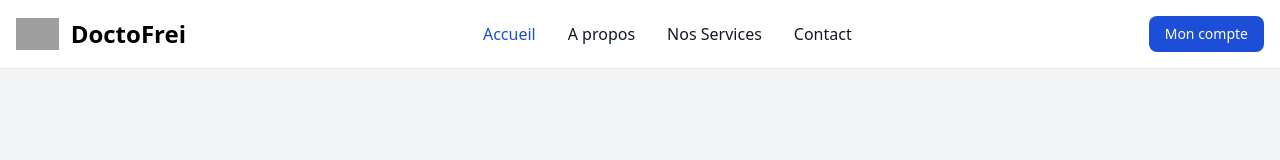
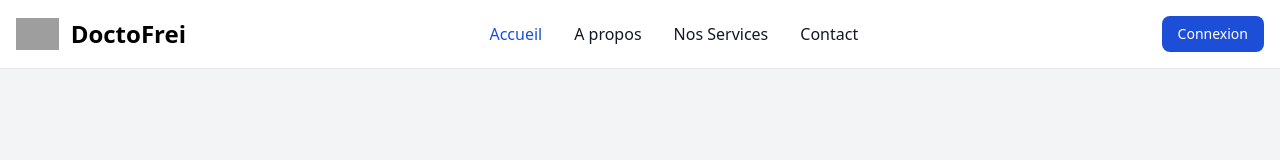
Before and after one commit to 21Hmzz/doctofrei, an Angular app: page / in a window 1280 px wide. Shown: the top 160 px of the page. Built offline with nearby package versions, Linux system fonts and the light colour scheme; grey boxes are pictures that could not be loaded.

Commit message:
fix isAuth

```diff
--- a/src/app/header/header.component.html
+++ b/src/app/header/header.component.html
@@ -5,11 +5,11 @@
       <span class="self-center text-2xl font-semibold whitespace-nowrap dark:text-white">DoctoFrei</span>
     </a>
     <div class="flex md:order-2 space-x-3 md:space-x-0 rtl:space-x-reverse">
-      <a href="/login" *ngIf="isLoggedIn"
+      <a href="/login" *ngIf="!isAuth"
          class="text-white bg-blue-700 hover:bg-blue-800 focus:ring-4 focus:outline-none focus:ring-blue-300 font-medium rounded-lg text-sm px-4 py-2 text-center dark:bg-blue-600 dark:hover:bg-blue-700 dark:focus:ring-blue-800">
         Connexion
       </a>
-      <a href="/register" *ngIf="!isLoggedIn"
+      <a href="/register" *ngIf="isAuth"
          class="text-white bg-blue-700 hover:bg-blue-800 focus:ring-4 focus:outline-none focus:ring-blue-300 font-medium rounded-lg text-sm px-4 py-2 text-center dark:bg-blue-600 dark:hover:bg-blue-700 dark:focus:ring-blue-800">
         Mon compte
       </a>
--- a/src/app/header/header.component.ts
+++ b/src/app/header/header.component.ts
@@ -1,4 +1,4 @@
-import {Component} from '@angular/core';
+import {Component, OnInit} from '@angular/core';
 import {AuthService} from "../auth/auth.service";
 
 @Component({
@@ -6,14 +6,17 @@ import {AuthService} from "../auth/auth.service";
   templateUrl: './header.component.html',
   styleUrls: ['./header.component.css']
 })
-export class HeaderComponent {
+export class HeaderComponent implements OnInit {
 
+
+  public isAuth: boolean = false;
 
   constructor(private authService: AuthService) {
   }
 
-  get isLoggedIn(): boolean {
-    return this.authService.isAuthenticated();
+  ngOnInit() {
+    this.isAuth = this.authService.isAuthenticated();
   }
 
+
 }
```
